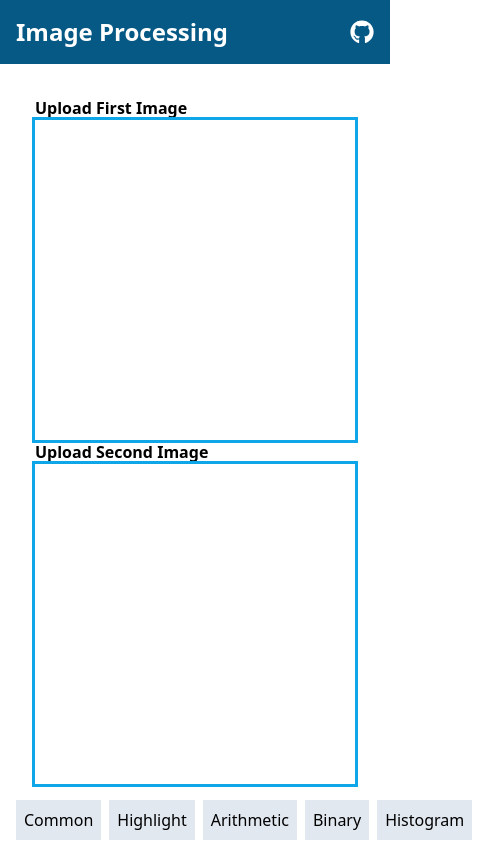
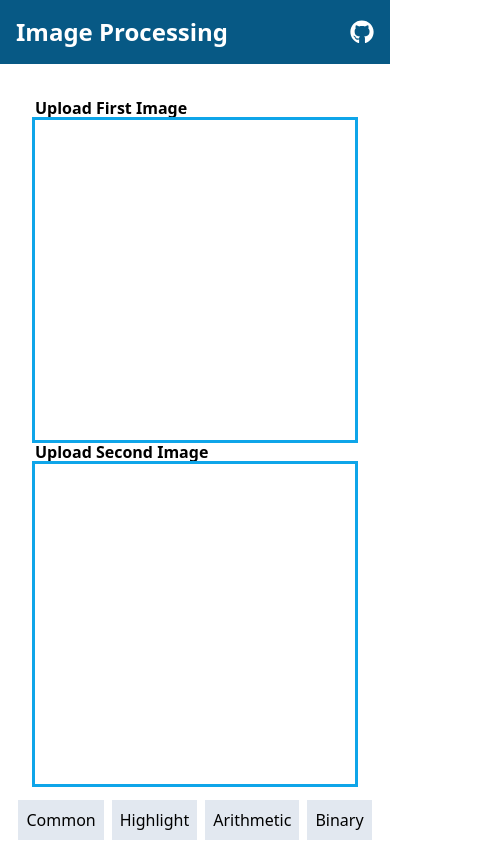
Before and after one commit to guilhermepereira2917/image-processing, a Next.js app: page / in a window 390 px wide. Shown: the top 844 px of the page, 480 px wide, since content can reach past the window. Built offline with nearby package versions, Linux system fonts and the light colour scheme.

Commit message:
improved responsiveness

```diff
--- a/src/pages/index.tsx
+++ b/src/pages/index.tsx
@@ -352,7 +352,7 @@
       </div>
 
       <div className="flex-1 flex-grow p-2 flex flex-col gap-2 items-center justify-center self-start">
-        <div className="flex gap-2">
+        <div className="flex flex-wrap justify-center gap-2">
           <button onClick={() => setFocusedTab(commonTabRef)} className="bg-slate-200 p-2">Common</button>
           <button onClick={() => setFocusedTab(highlightTabRef)} className="bg-slate-200 p-2">Highlight</button>
           <button onClick={() => setFocusedTab(arithmeticTabRef)} className="bg-slate-200 p-2">Arithmetic</button>
```
